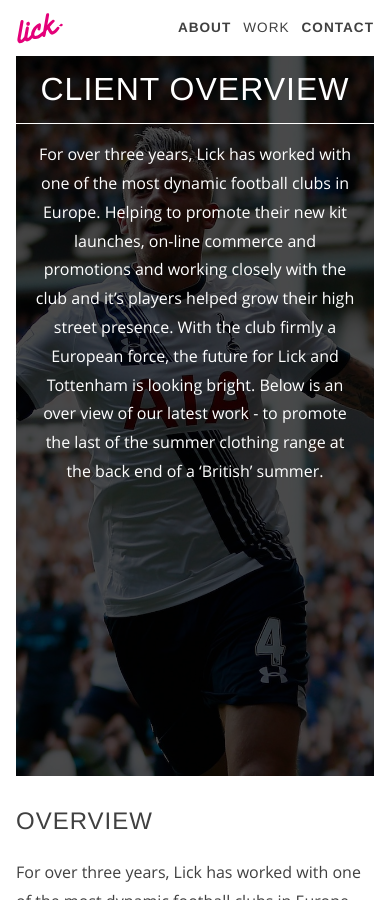
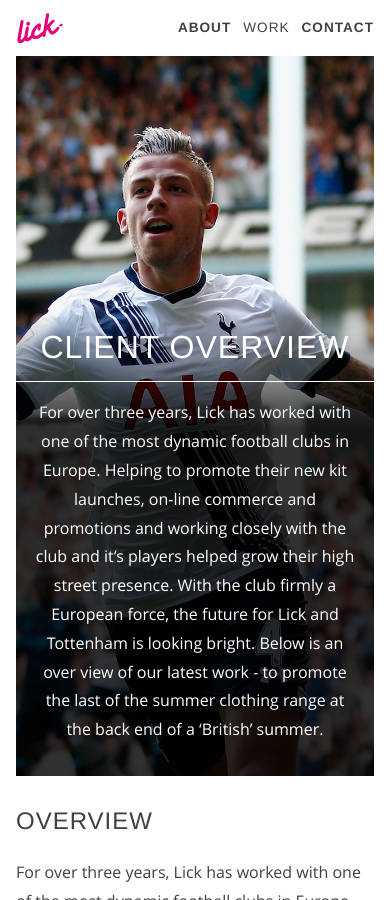
Before and after one commit to lickcreative/website, a Jekyll site: the page built from _case_studies/tottenham-hotspur-fc.markdown, in a window 390 px wide and 900 px high. Built offline with Jekyll 4.4.1, drawn with Linux system fonts in a browser that asks for light colours; some web fonts are replaced; comment, search, counter and statistics services are not loaded.

Commit message:
Tweak cover box background for mobile

```diff
--- a/_sass/_cover.scss
+++ b/_sass/_cover.scss
@@ -3,13 +3,17 @@
   min-height: 80vh;
   display: flex;
   justify-content: center;
-  // align-items: flex-end;
+  align-items: flex-end;
   overflow: hidden;
   &__box {
     // width: 100%;
     // height: 100%;
     color: #ffffff;
     background: hsla(0, 0, 0, 0.7);
+    background: linear-gradient(
+      transparent,
+      rgba(0,0,0,0.8) 25%
+      );
     z-index: 10;
     &__heading {
       padding: 1rem;
@@ -30,6 +34,7 @@
     &__box {
       width: 70%;
       height: auto;
+      background: rgba(0, 0, 0, 0.7);
       &__heading {
       }
       &__content {
```
